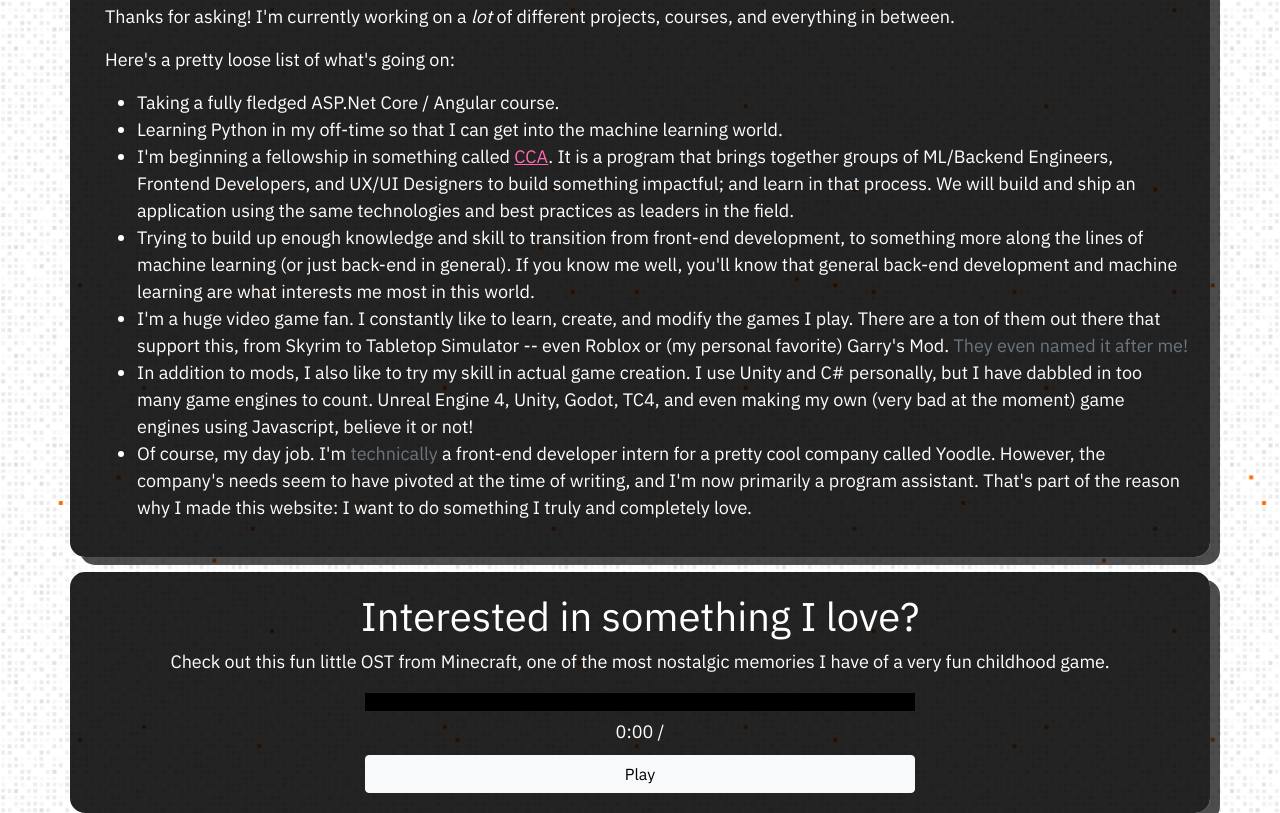
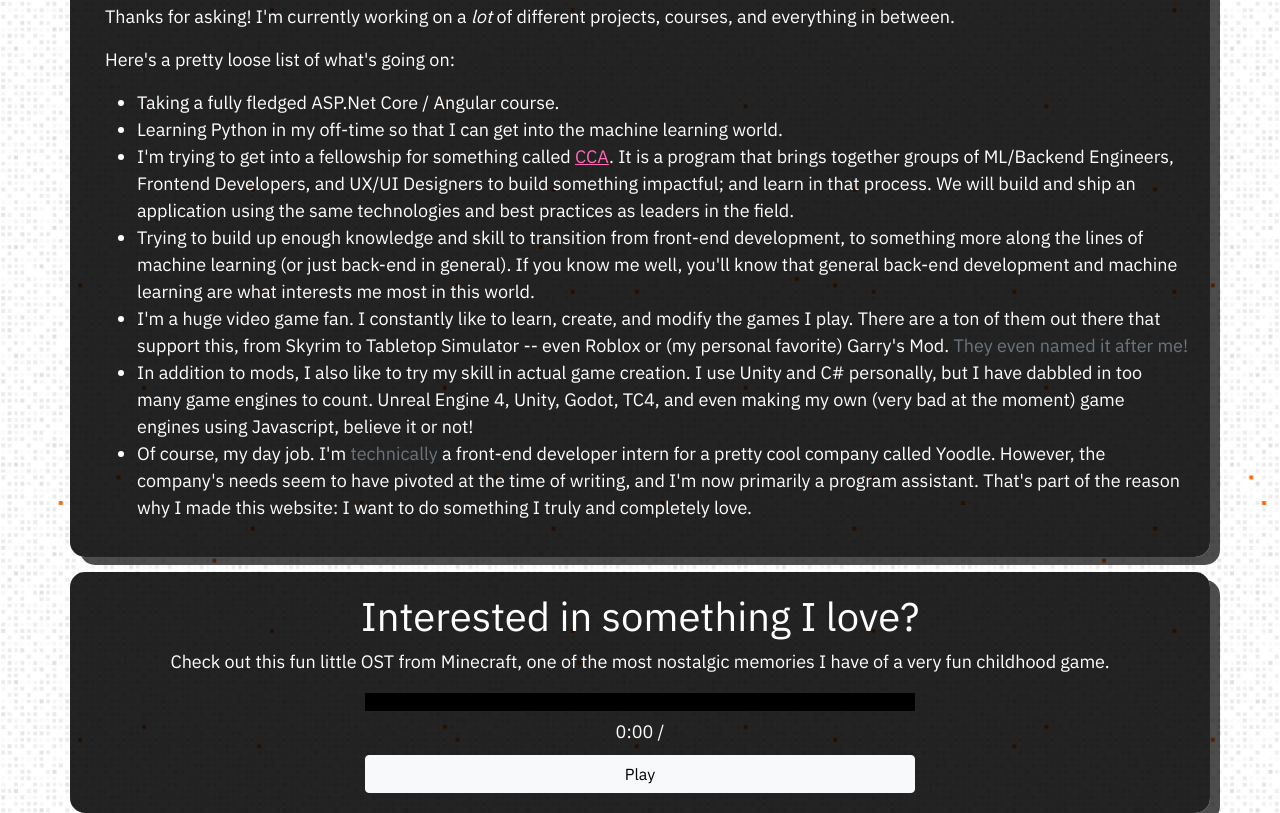
Before and after one commit to Garebear72/portfolio-and-more, a plain HTML site: page index.html in a window 1280 px wide. Shown: the part 793-1606 px from the top of the page. Drawn offline with nearby package versions, Linux system fonts and the light colour scheme.

Commit message:
Update index.html

```diff
--- a/index.html
+++ b/index.html
@@ -82,7 +82,7 @@
                 <ul>
                     <li>Taking a fully fledged ASP.Net Core / Angular course.</li>
                     <li>Learning Python in my off-time so that I can get into the machine learning world.</li>
-                    <li>I'm beginning a fellowship in something called <a href="https://chronic-coder.com/">CCA</a>. It is a program that brings together groups of ML/Backend Engineers, Frontend Developers, and UX/UI Designers to build something impactful; and learn in that process. We will build and ship an application using the same technologies and best practices as leaders in the field.</li>
+                    <li>I'm trying to get into a fellowship for something called <a href="https://chronic-coder.com/">CCA</a>. It is a program that brings together groups of ML/Backend Engineers, Frontend Developers, and UX/UI Designers to build something impactful; and learn in that process. We will build and ship an application using the same technologies and best practices as leaders in the field.</li>
                     <li>Trying to build up enough knowledge and skill to transition from front-end development, to something more along the lines of machine learning (or just back-end in general). If you know me well, you'll know that general back-end development and machine learning are what interests me most in this world.</li>
                     <li>I'm a huge video game fan. I constantly like to learn, create, and modify the games I play. There are a ton of them out there that support this, from Skyrim to Tabletop Simulator -- even Roblox or (my personal favorite) Garry's Mod. <span class="text-muted">They even named it after me!</span></li>
                     <li>In addition to mods, I also like to try my skill in actual game creation. I use Unity and C# personally, but I have dabbled in too many game engines to count. Unreal Engine 4, Unity, Godot, TC4, and even making my own (very bad at the moment) game engines using Javascript, believe it or not!</li>
```
